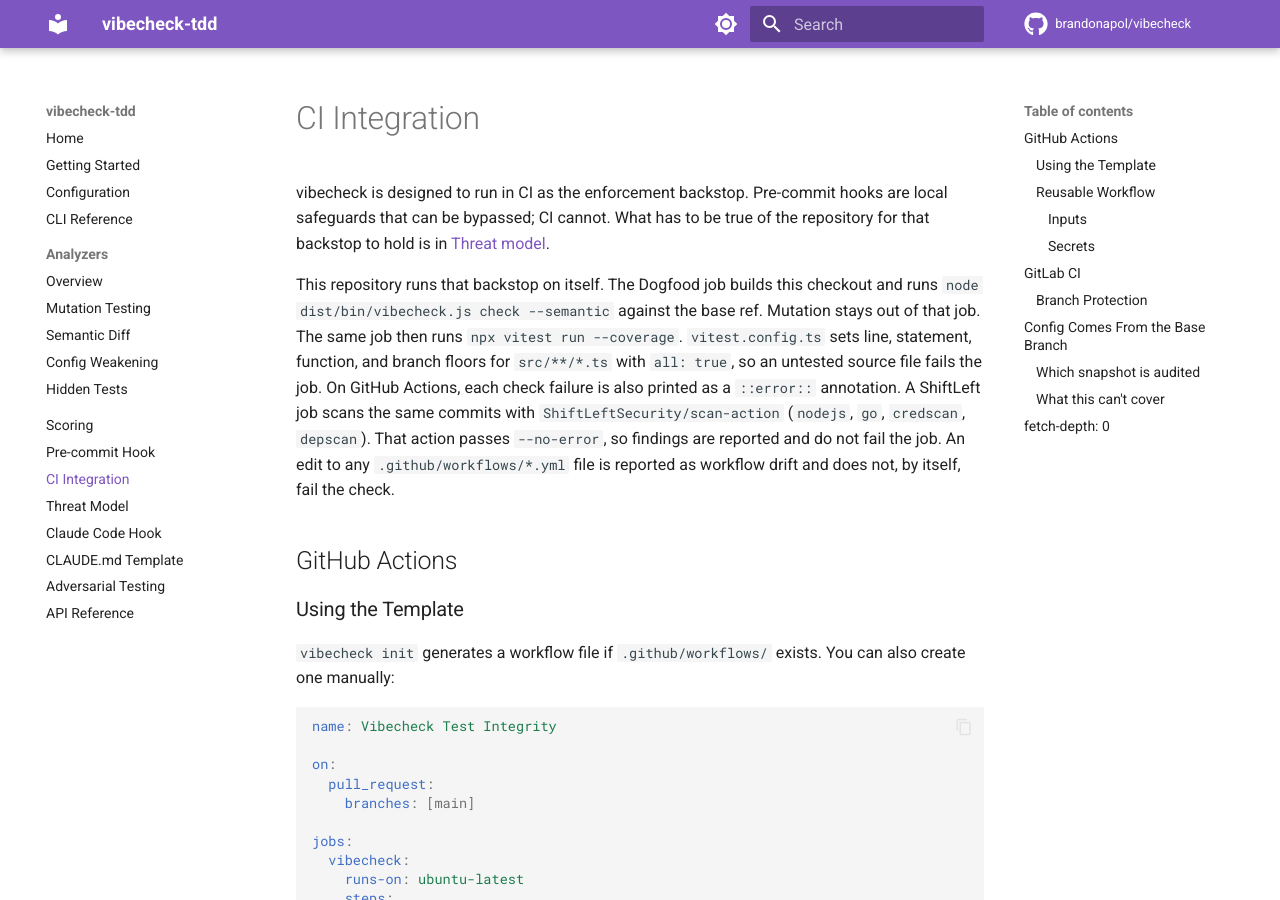
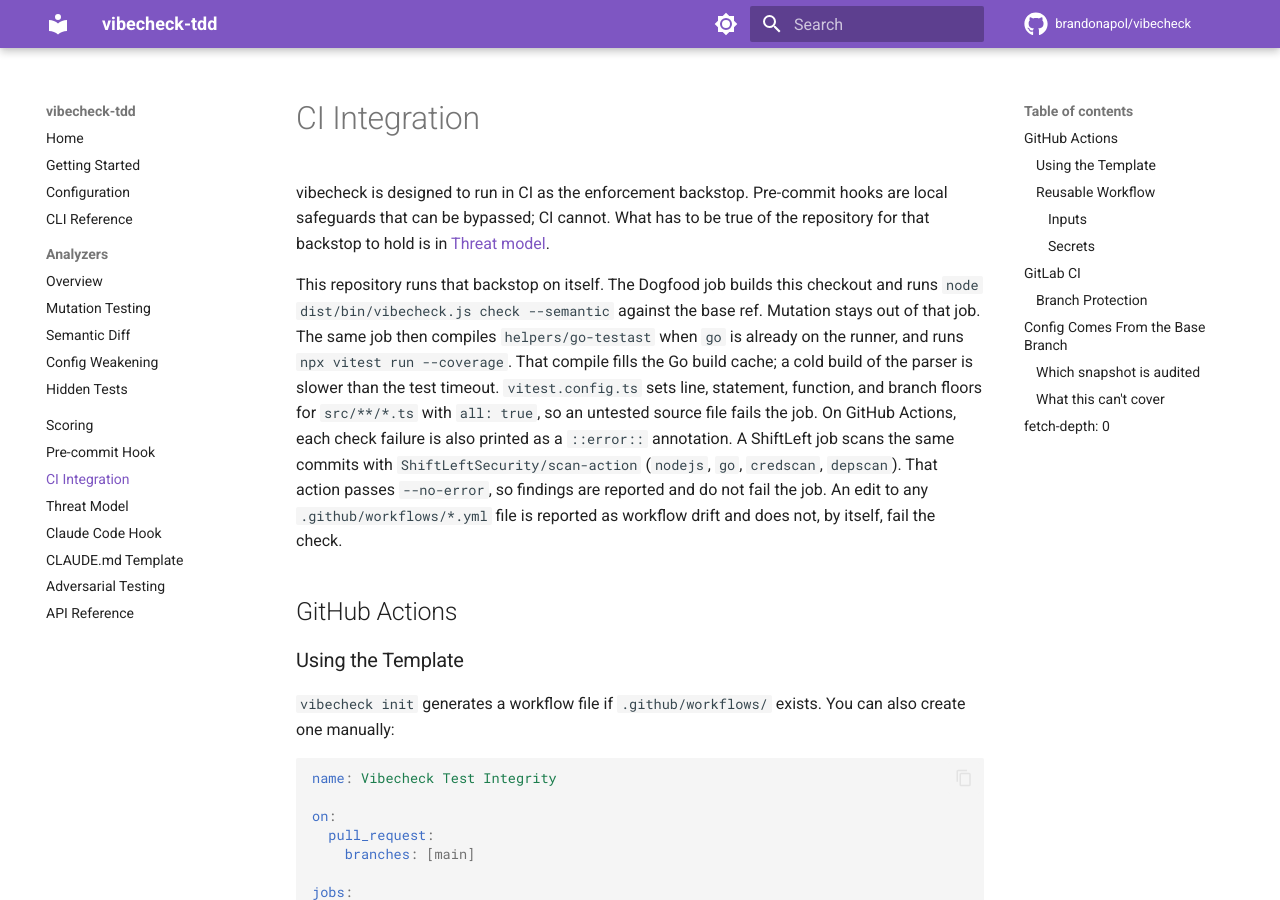
Before and after one commit to brandonapol/vibecheck, an MkDocs documentation site: the page built from docs/ci.md, in a window 1280 px wide and 900 px high. Built offline with MkDocs 1.6.1 and Material for MkDocs 9.7.7, drawn with Linux system fonts in a browser that asks for light colours; comment, search, counter and statistics services are not loaded.

Commit message:
fix: warm the Go parser cache before dogfood coverage

```diff
--- a/docs/ci.md
+++ b/docs/ci.md
@@ -2,7 +2,7 @@
 
 vibecheck is designed to run in CI as the enforcement backstop. Pre-commit hooks are local safeguards that can be bypassed; CI cannot. What has to be true of the repository for that backstop to hold is in [Threat model](threat-model.md).
 
-This repository runs that backstop on itself. The Dogfood job builds this checkout and runs `node dist/bin/vibecheck.js check --semantic` against the base ref. Mutation stays out of that job. The same job then runs `npx vitest run --coverage`. `vitest.config.ts` sets line, statement, function, and branch floors for `src/**/*.ts` with `all: true`, so an untested source file fails the job. On GitHub Actions, each check failure is also printed as a `::error::` annotation. A ShiftLeft job scans the same commits with `ShiftLeftSecurity/scan-action` (`nodejs`, `go`, `credscan`, `depscan`). That action passes `--no-error`, so findings are reported and do not fail the job. An edit to any `.github/workflows/*.yml` file is reported as workflow drift and does not, by itself, fail the check.
+This repository runs that backstop on itself. The Dogfood job builds this checkout and runs `node dist/bin/vibecheck.js check --semantic` against the base ref. Mutation stays out of that job. The same job then compiles `helpers/go-testast` when `go` is already on the runner, and runs `npx vitest run --coverage`. That compile fills the Go build cache; a cold build of the parser is slower than the test timeout. `vitest.config.ts` sets line, statement, function, and branch floors for `src/**/*.ts` with `all: true`, so an untested source file fails the job. On GitHub Actions, each check failure is also printed as a `::error::` annotation. A ShiftLeft job scans the same commits with `ShiftLeftSecurity/scan-action` (`nodejs`, `go`, `credscan`, `depscan`). That action passes `--no-error`, so findings are reported and do not fail the job. An edit to any `.github/workflows/*.yml` file is reported as workflow drift and does not, by itself, fail the check.
 
 ## GitHub Actions
 
```
Also changed, not shown: 1 other file.
